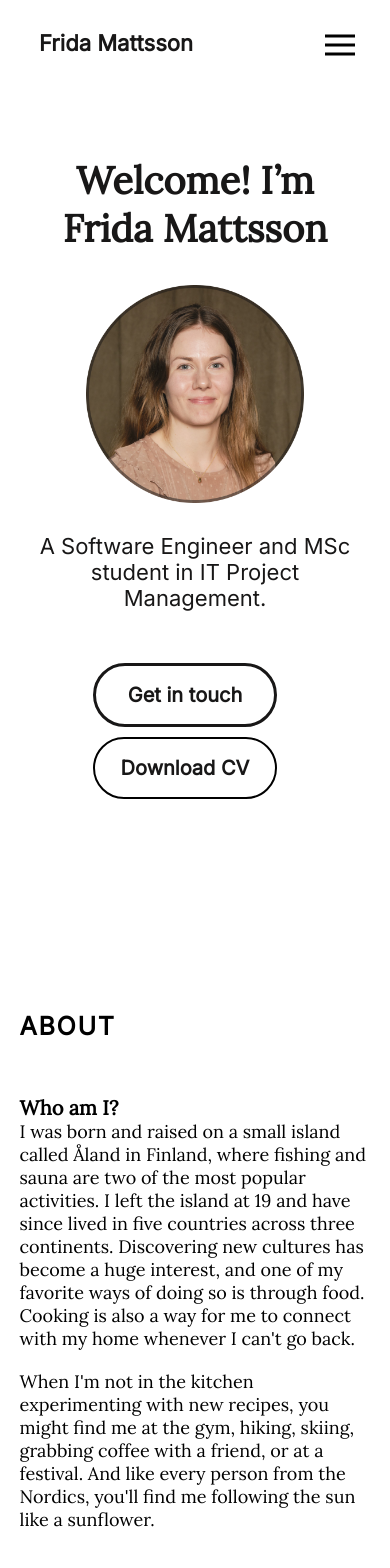
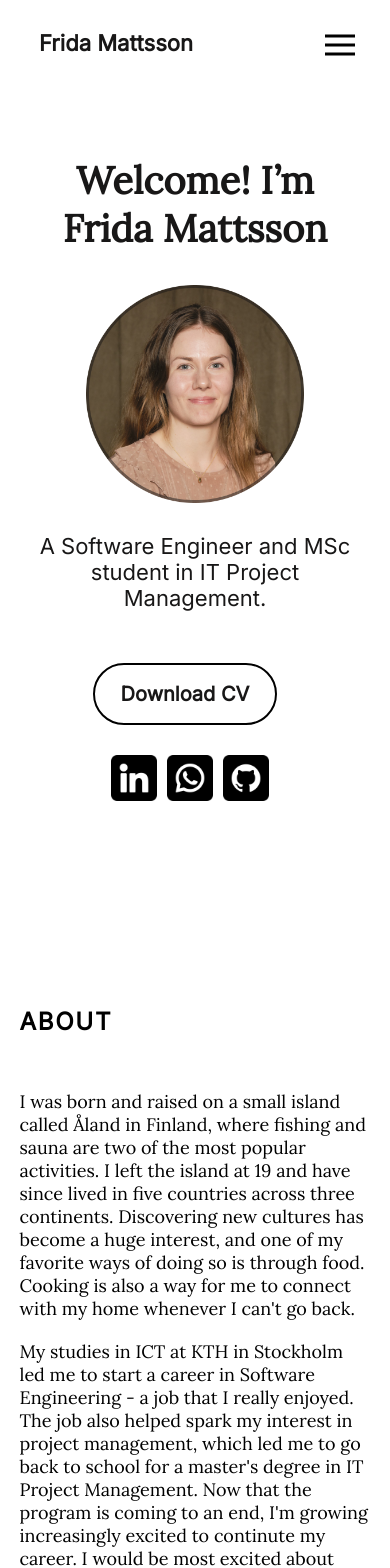
Before and after one commit to fumattsson/cv-website, a React (Vite) app: page / in a window 390 px wide. Shown: the top 1568 px of the page. Built offline with nearby package versions, Linux system fonts and the light colour scheme.

Commit message:
add social buttons, change text, add text size variabels, minor cosmetic changes

```diff
--- a/src/components/About/About.jsx
+++ b/src/components/About/About.jsx
@@ -15,10 +15,9 @@ export const About = () => {
             <ul className={styles.aboutItems}>
                 <li className={styles.aboutItem}>
                     <div className={styles.aboutItemText}>
-                        <h3>Who am I?</h3>
                         <p>I was born and raised on a small island called Åland in Finland, where fishing and sauna are two of the most popular activities. I left the island at 19 and have since lived in five countries across three continents. Discovering new cultures has become a huge interest, and one of my favorite ways of doing so is through food. Cooking is also a way for me to connect with my home whenever I can't go back.</p>
                         <br />
-                        <p>When I'm not in the kitchen experimenting with new recipes, you might find me at the gym, hiking, skiing, grabbing coffee with a friend, or at a festival. And like every person from the Nordics, you'll find me following the sun like a sunflower.</p>
+                        <p>My studies in ICT at KTH in Stockholm led me to start a career in Software Engineering - a job that I really enjoyed. The job also helped spark my interest in project management, which led me to go back to school for a master's degree in IT Project Management. Now that the program is coming to an end, I'm growing increasingly excited to continute my career. I would be most excited about roles in the intersection between business and technology, but also frontend engineering or mobile development roles.</p>
                     </div>
                 </li>
             </ul>
--- a/src/components/About/About.module.css
+++ b/src/components/About/About.module.css
@@ -8,7 +8,7 @@
 }
 
 .title {
-    font-size: 35px;
+    font-size: var(--font-size-title);
     font-weight: 700;
     letter-spacing: 1.75px;
     text-transform: uppercase;
@@ -48,7 +48,7 @@
 }
 
 .aboutItem p {
-    font-size: 22px;
+    font-size: var(--font-size-p);
     font-family: var(--font-lora)
 }
 
@@ -66,16 +66,16 @@
     }
 
     .title {
-        font-size: 25px;
+        font-size: var(--font-size-title-small);
         padding: 0;
     }
 
     .aboutItem h3 {
-        font-size: 20px;
+        font-size: var(--font-size-h3-small);
     }
 
     .aboutItem p {
-        font-size: 18px;
+        font-size: var(--font-size-p-small);
     }
 
     .aboutImage {
--- a/src/components/Contact/Contact.jsx
+++ b/src/components/Contact/Contact.jsx
@@ -19,8 +19,11 @@ export const Contact = () => {
         <a href="https://www.linkedin.com/in/fridamattsson/" target="_blank" rel="noopener noreferrer">
             <img src={getImageUrl("contact/linkedin.png")} alt="linkedin logo" className={styles.socialIcon} />
         </a>
-        <a href="https://wa.me/86695306" target="_blank" rel="noopener noreferrer">
+        <a href="https://wa.me/6586695306" target="_blank" rel="noopener noreferrer">
             <img src={getImageUrl("contact/whatsapp.png")} alt="whatsapp logo" className={styles.socialIcon} />
+        </a>
+        <a href="https://github.com/fumattsson/" target="_blank" rel="noopener noreferrer">
+            <img src={getImageUrl("contact/github.png")} alt="github logo" className={styles.socialIcon} />
         </a>
     </section>;
 }
--- a/src/components/Experience/Experience.module.css
+++ b/src/components/Experience/Experience.module.css
@@ -8,7 +8,7 @@
 }
 
 .title {
-    font-size: 35px;
+    font-size: var(--font-size-title);
     font-weight: 700;
     letter-spacing: 1.75px;
     text-transform: uppercase;
@@ -42,13 +42,13 @@
 }
 
 .experienceItem h3 {
-    font-size: 24px;
+    font-size: var(--font-size-h3);
     font-weight: 600;
     font-family: var(--font-lora)
 }
 
 .experienceItem p {
-    font-size: 22px;
+    font-size: var(--font-size-p);
     font-family: var(--font-lora)
 }
 
@@ -66,16 +66,16 @@
     }
 
     .title {
-        font-size: 25px;
+        font-size: var(--font-size-title-small);
         padding: 0;
     }
 
     .experienceItem h3 {
-        font-size: 20px;
+        font-size: var(--font-size-h3-small);
     }
 
     .experienceItem p {
-        font-size: 18px;
+        font-size: var(--font-size-p-small);
     }
 
     .experienceImage {
--- a/src/components/Hero/Hero.jsx
+++ b/src/components/Hero/Hero.jsx
@@ -20,8 +20,18 @@ export const Hero = () => {
             <img src={getImageUrl("hero/hero_image_2.png")} alt="hero image of me" className={styles.heroImgSmall} />
             <p className={styles.description}>A Software Engineer and MSc student in IT Project Management.</p>
             <div className={styles.buttonsContainer}>
-                <a href="mailto:frida_mattsson97@hotmail.com" className={styles.contactBtn}>Get in touch</a>
-                <button onClick={onButtonClick} className={styles.contactBtn}>Download CV</button>
+                <button onClick={onButtonClick} className={styles.cvBtn}>Download CV</button>
+                <div className={styles.socialIconsContainer}>
+                    <a href="https://www.linkedin.com/in/fridamattsson/" target="_blank" rel="noopener noreferrer">
+                        <img src={getImageUrl("contact/linkedin.png")} alt="linkedin logo" className={styles.socialIcon} />
+                    </a>
+                    <a href="https://wa.me/6586695306" target="_blank" rel="noopener noreferrer">
+                        <img src={getImageUrl("contact/whatsapp.png")} alt="whatsapp logo" className={styles.socialIcon} />
+                    </a>
+                    <a href="https://github.com/fumattsson/" target="_blank" rel="noopener noreferrer">
+                        <img src={getImageUrl("contact/github.png")} alt="github logo" className={styles.socialIcon} />
+                    </a>
+                </div>
             </div>
         </div>
         <img src={getImageUrl("hero/hero_image_2.png")} alt="hero image of me" className={styles.heroImg} />
--- a/src/components/Hero/Hero.module.css
+++ b/src/components/Hero/Hero.module.css
@@ -31,7 +31,7 @@
     margin-bottom: 52px;
 }
 
-.contactBtn {
+.cvBtn {
     text-decoration: none;
     color: var(--color-text);
     background-color: var(--color-bg);
@@ -40,12 +40,14 @@
     font-size: 20px;
     font-weight: 600;
     padding: 17px 26px;
-    margin-right: 20px;
+    margin-right: 60px;
     cursor: pointer;
 }
 
 .buttonsContainer {
     flex-direction: row;
+    display: flex;
+    align-items: center;
 }
 
 .heroImg {
@@ -57,11 +59,20 @@
     display: none;
 }
 
+.socialIcon {
+    width: 46px;
+    margin-right: 10px;
+}
+
 @media screen and (max-width: 830px) {
 
     .content {
         align-items: center;
         text-align: center;
+    }
+
+    .socialIcon {
+        margin-top: 20px;
     }
 
     .heroImg {
@@ -88,7 +99,8 @@
         display: flex;
         justify-content: space-between;
     }
-    .contactBtn {
+    .cvBtn {
         margin-bottom: 10px;
+        margin-right: 20px;
     }
 }
--- a/src/vars.css
+++ b/src/vars.css
@@ -9,4 +9,14 @@
 
     /* Fonts */
     --font-lora: "Lora";
+
+    /* Font sizes */
+    --font-size-title: 34px;
+    --font-size-p: 20px;
+    --font-size-h3: 22px;
+
+    --font-size-title-small: 24px;
+    --font-size-p-small: 18px;
+    --font-size-h3-small: 20px;
+
 }
```
Also changed, not shown: assets/contact/github.png (added).
